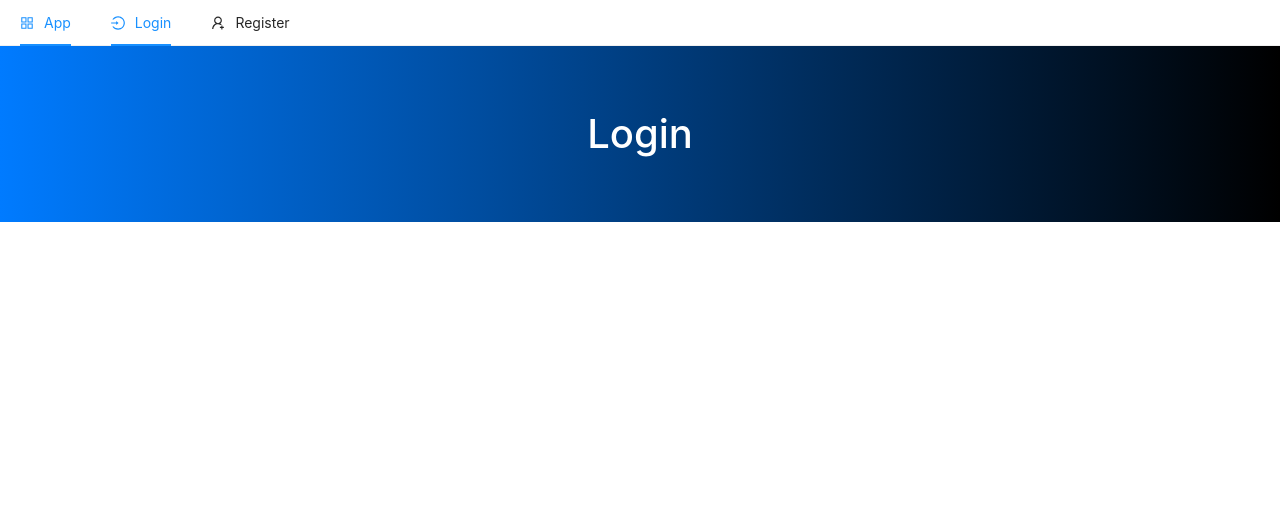
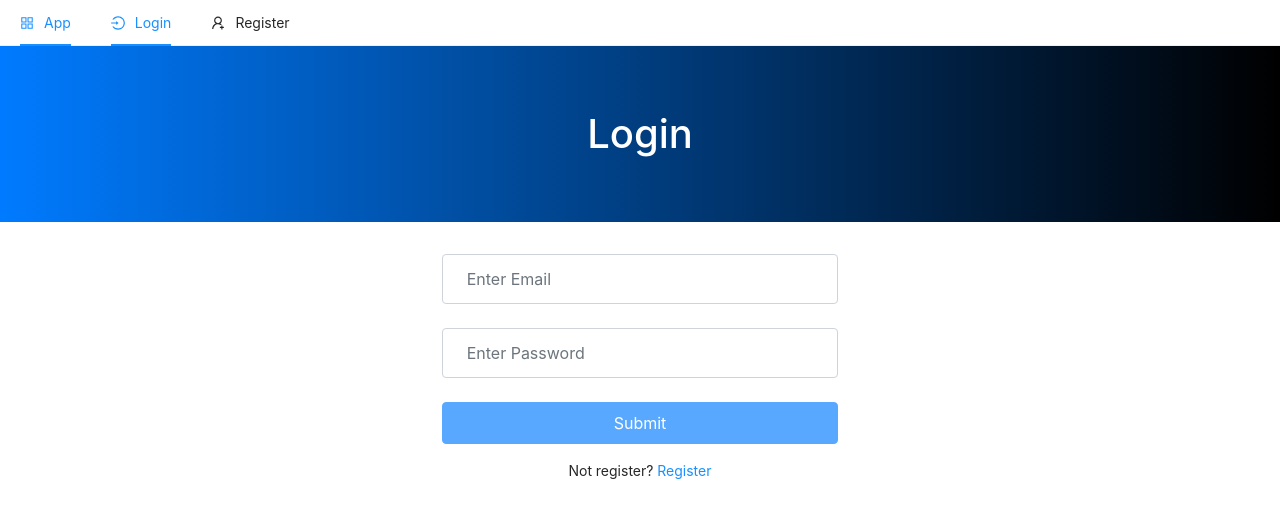
Before and after one commit to aksh1150/secure-login-with-user-roles, a Next.js app in the folder client/: page /login in a window 1280 px wide. Shown: the top 518 px of the page. Built offline with nearby package versions, Linux system fonts and the light colour scheme.

Commit message:
Created login frontend

```diff
--- a/client/pages/login.js
+++ b/client/pages/login.js
@@ -1,4 +1,47 @@
+import {useState} from 'react';
+import axios from 'axios';
+import { toast } from 'react-toastify'
+import { SyncOutlined } from '@ant-design/icons'
+import Link from 'next/link'
+
 const Login = () => {
-  return <h1 className="jumbotron text-center bg-primary square">Login</h1>
+
+  const [email, setEmail] = useState('')
+  const [password, setPassword] = useState('')
+  const [loading, setLoading] = useState(false)
+
+  const handleSubmit = async (e) => {
+    e.preventDefault();
+    try {
+      setLoading(true);
+      const { data } = await axios.post(`/api/login`, {
+        email,
+        password
+      });
+
+      // setLoading(false);
+    } catch (err) {
+      toast.error(err.response.data)
+      setLoading(false)
+    }
+  }
+
+
+  return (
+    <>
+      <h1 className="jumbotron text-center bg-primary square">Login</h1>
+
+      <div className="container col-md-4 offset-md-4 pb-5">
+        <form onSubmit={handleSubmit}>
+          <input type="email" className="form-control mb-4 p-4" value={email} onChange={e => setEmail(e.target.value)} placeholder="Enter Email" required />
+          <input type="password" className="form-control mb-4 p-4" value={password} onChange={e => setPassword(e.target.value)} placeholder="Enter Password" required />
+          <button type="submit" className="btn btn-primary btn-block p-2" disabled={!email || !password || loading}>{loading ? <SyncOutlined sync /> : "Submit"}</button>
+        </form>
+        <p className="text-center p-3">Not register? <Link href="/register"><a>Register</a></Link></p>
+      </div>
+
+    </>
+  )
 }
+
 export default Login
```
